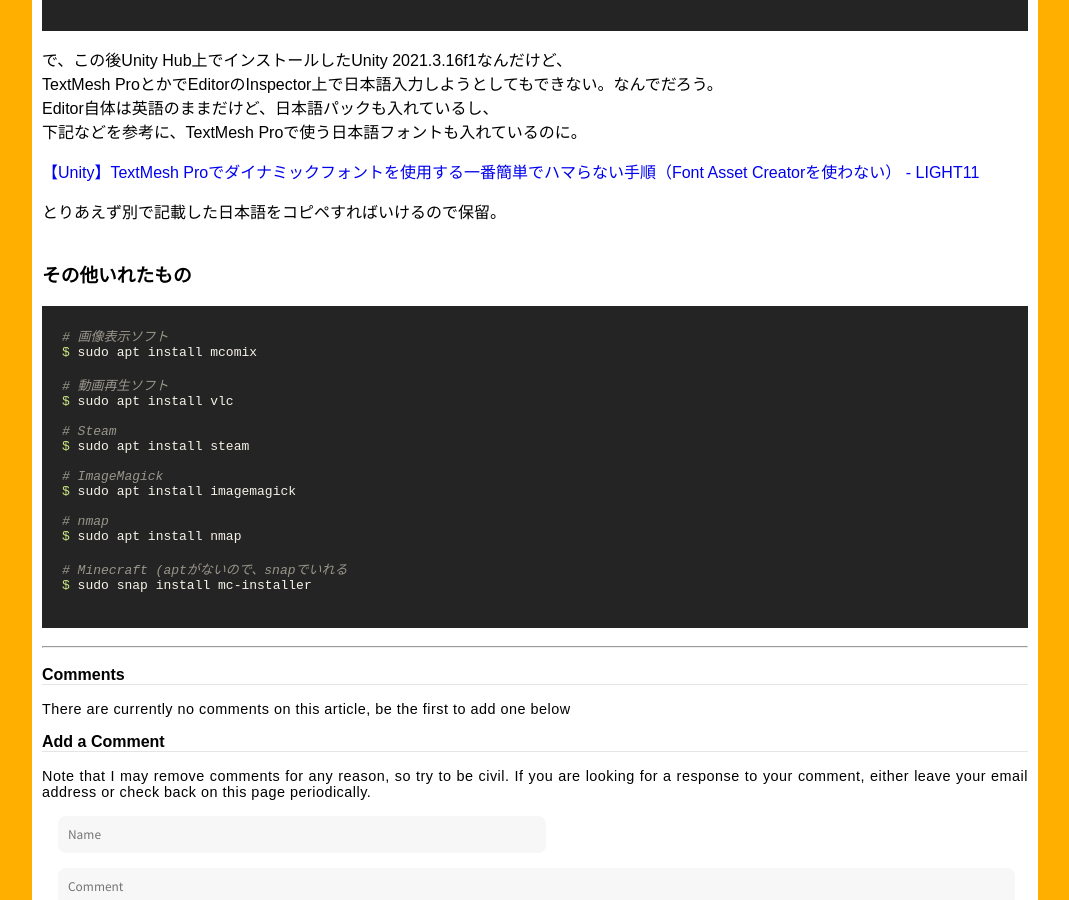
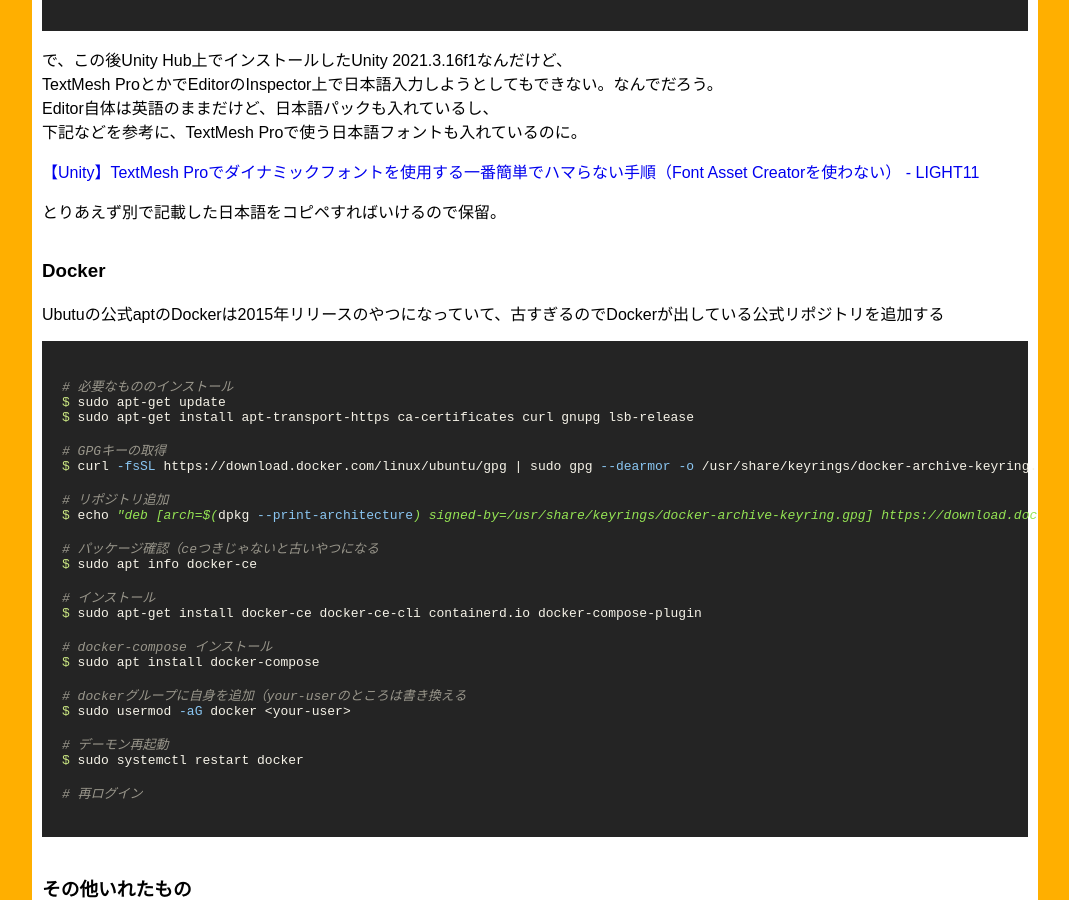
Before and after one commit to ryotakato/ryotakato.github.io, a Jekyll site: the page built from _posts/2022-11-27-made-env-after-ubuntu2204-install.md, in a window 1280 px wide and 900 px high, scrolled down 5194 px. Shown: the whole window, without its empty margins (188-1257 px from the left). Built offline with Jekyll 4.4.1, drawn with Linux system fonts in a browser that asks for light colours; some of the changed text lies outside the part shown.

Commit message:
update article

````diff
--- a/_posts/2022-11-27-made-env-after-ubuntu2204-install.md
+++ b/_posts/2022-11-27-made-env-after-ubuntu2204-install.md
@@ -311,6 +311,47 @@
 
 
 
+### Docker
+
+
+Ubutuの公式aptのDockerは2015年リリースのやつになっていて、古すぎるのでDockerが出している公式リポジトリを追加する
+
+
+```bash
+
+# 必要なもののインストール
+$ sudo apt-get update
+$ sudo apt-get install apt-transport-https ca-certificates curl gnupg lsb-release
+
+# GPGキーの取得
+$ curl -fsSL https://download.docker.com/linux/ubuntu/gpg | sudo gpg --dearmor -o /usr/share/keyrings/docker-archive-keyring.gpg
+
+# リポジトリ追加
+$ echo "deb [arch=$(dpkg --print-architecture) signed-by=/usr/share/keyrings/docker-archive-keyring.gpg] https://download.docker.com/linux/ubuntu $(lsb_release -cs) stable" | sudo tee /etc/apt/sources.list.d/docker.list > /dev/null
+
+# パッケージ確認（ceつきじゃないと古いやつになる
+$ sudo apt info docker-ce
+
+# インストール
+$ sudo apt-get install docker-ce docker-ce-cli containerd.io docker-compose-plugin
+
+# docker-compose インストール
+$ sudo apt install docker-compose
+
+# dockerグループに自身を追加（your-userのところは書き換える
+$ sudo usermod -aG docker <your-user>
+
+# デーモン再起動
+$ sudo systemctl restart docker
+
+# 再ログイン
+
+```
+
+
+
+
+
 ### その他いれたもの
 
 
````
Also changed, not shown: other parts of _posts/2022-11-27-made-env-after-ubuntu2204-install.md (+1 -1 lines).
